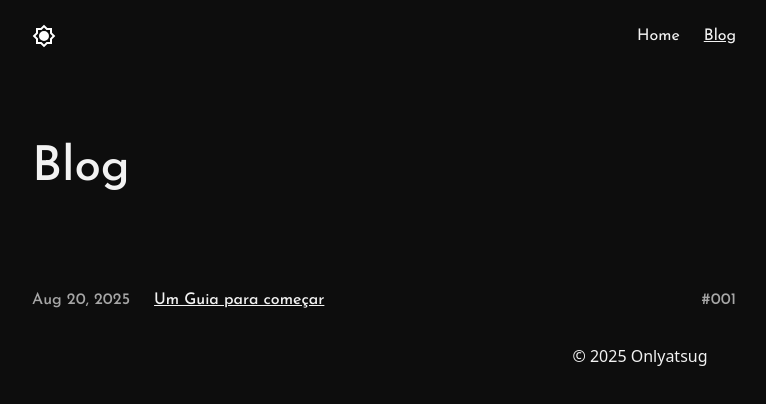
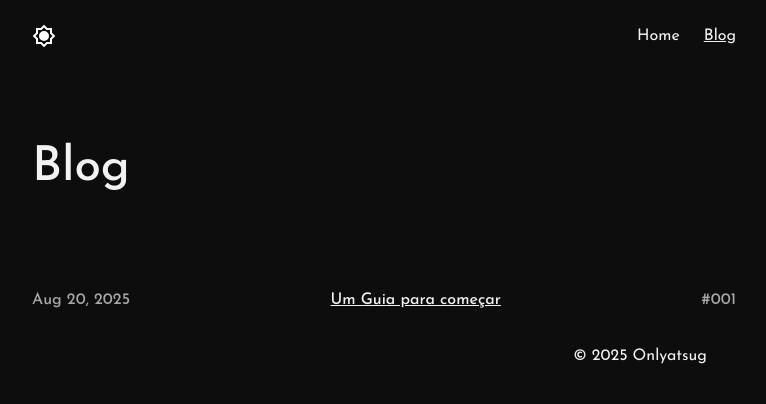
Before and after one commit to Onlyatsug/Personal-Blog, a React (Vite) app: page /blog in a window 1280 px wide. Shown: the top 404 px of the page, without its empty margins (0-766 px from the left). Built offline with nearby package versions, Linux system fonts and the light colour scheme.

Commit message:
fix: Item & minors

```diff
--- a/src/components/Item.jsx
+++ b/src/components/Item.jsx
@@ -11,15 +11,12 @@ function Item() {
     <>
       {recentPosts.map((post) => (
         <div key={post.meta.id} className='font-medium flex mb-4 justify-between'>
-          <div className='flex gap-6'>
-            <h4 className='text-my-gray text-base font-medium'>{post.meta.visual_date}</h4>
-            <Link
+          <h4 className='text-my-gray text-base font-medium'>{post.meta.visual_date}</h4>
+          <Link
               to={`/blog/post/${post.meta.id}`}
-              className='text-my-white underline'
-            >
+              className='text-my-white underline ml-4 mr-4'>
               {post.meta.title}
-            </Link>
-          </div>
+          </Link>
           <h2 className='text-my-gray text-base font-medium'>#{post.meta.id}</h2>
         </div>
       ))}
--- a/src/pages/Blog.jsx
+++ b/src/pages/Blog.jsx
@@ -6,8 +6,9 @@ import '../index.css'
 
 function Blog() {
   return (
-    <div className='h-screen bg-background flex flex-col'>
-      <div className='max-h-fit max-w-3xl font-josefin bg-background flex-grow'>
+    <>
+      <div className='h-screen bg-background font-josefin'>
+      <div className='max-h-fit max-w-3xl flex-grow'>
         <Header local="blog" />
         <main className='pl-8 pr-8 mb-24 mt-16 flex flex-col'>
           <div className='flex items-center justify-between'>
@@ -20,6 +21,7 @@ function Blog() {
       </div>
       <Footer/>
     </div>
+    </>
   )
 }
 
--- a/src/pages/Home.jsx
+++ b/src/pages/Home.jsx
@@ -15,7 +15,7 @@ import PsxImg from '../assets/img/psx.png'
 function Home() {
   return (
     <>
-    <div className='h-screen bg-background flex flex-col'>
+    <div className='h-screen bg-background'>
       <div className='max-h-fit m-auto max-w-3xl font-josefin flex-grow'>
         <Header local={"home"}></Header>
         <main className='pl-8 pr-8 mb-8 flex flex-col'>
```
